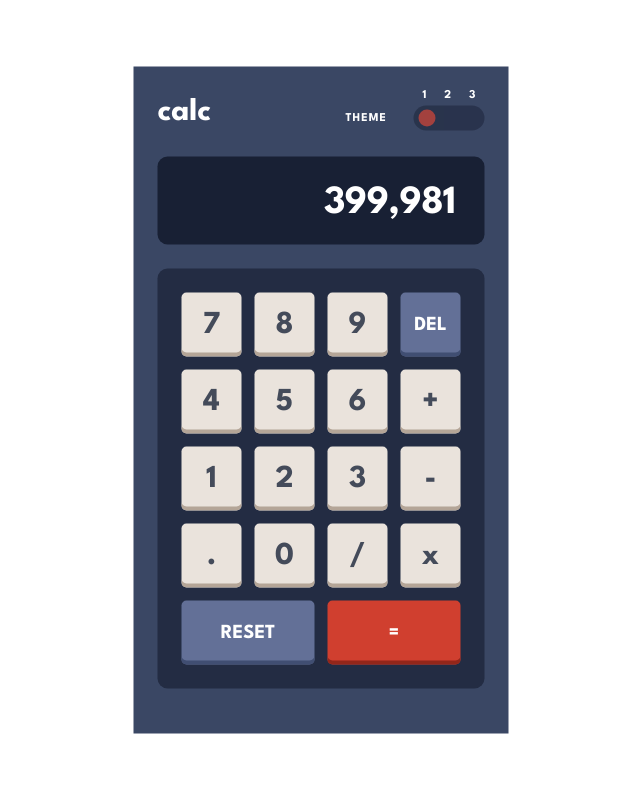
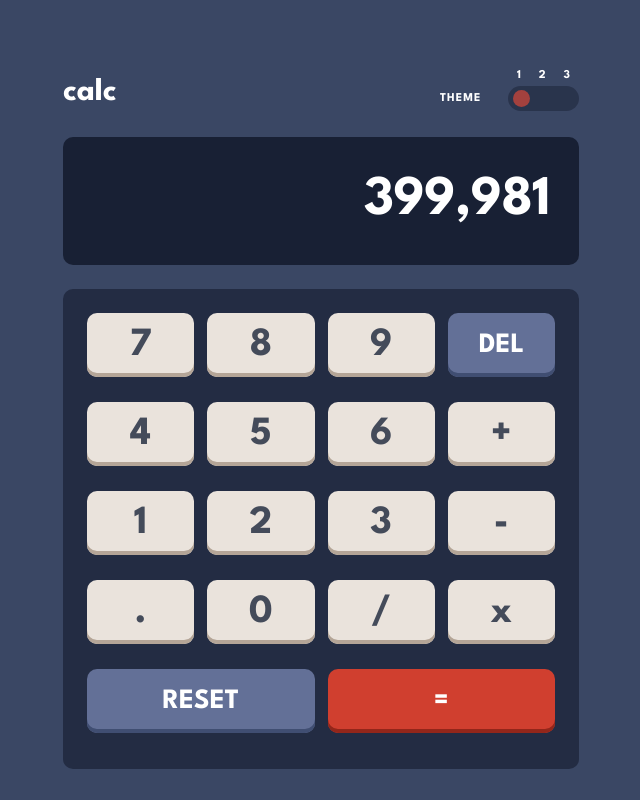
Before and after one commit to trekab/calculator-app, a React (Create React App) app: page / in a window 1280 px wide. Shown: the whole page, without its empty margins (319-959 px from the left). Built offline with nearby package versions, Linux system fonts and the light colour scheme.

Commit message:
Add css for large devices

```diff
--- a/src/App.css
+++ b/src/App.css
@@ -17,6 +17,7 @@
   --equals-color: #ffffff;
   --hover-primary: #a2b2e1;
   --hover-secondary: #f96b5b;
+  --btn-hover: #fffffe;
 }
 
 body[data-theme="theme-one"] {
@@ -35,6 +36,7 @@ body[data-theme="theme-one"] {
   --equals-color: #ffffff;
   --hover-primary: #a2b2e1;
   --hover-secondary: #f96b5b;
+  --btn-hover: #fffffe;
 }
 
 body[data-theme="theme-two"] {
@@ -53,6 +55,7 @@ body[data-theme="theme-two"] {
   --equals-color: #ffffff;
   --hover-primary: #62b5bc;
   --hover-secondary: #ff8a38;
+  --btn-hover: #ffffff;
 }
 
 body[data-theme="theme-three"] {
@@ -71,12 +74,17 @@ body[data-theme="theme-three"] {
   --equals-color: hsl(198, 20%, 13%);
   --hover-primary: #8631af;
   --hover-secondary: #93fff8;
+  --btn-hover: #6c34ac;
 }
 
 * {
   padding: 0;
   margin: 0;
   box-sizing: border-box;
+}
+
+body {
+  background-color: var(--main-bg);
 }
 
 .App {
@@ -113,50 +121,19 @@ body[data-theme="theme-three"] {
   height: 42px;
 }
 
-/* input {
-  height: 16px;
-  width: 16px;
-  appearance: none;
-  background-color: var(--key-bg-two);
-  border-radius: 50%;
-  opacity: 0;
-}
-
-.tri-state-toggle {
-  display: flex;
-  justify-content: space-around;
-  align-items: center;
-  border-radius: 50px;
-  width: 71px;
-  height: 26px;
-  background-color: var(--keypad-bg);
-}
-
-.tri-state-toggle label {
-  position: relative;
-  top: -20px;
-  left: 8px;
-  font-size: 12px;
-  line-height: 11.04px;
-}
-
-#one {
-  opacity: 1;
-} */
-
 .slidecontainer {
   width: 71px;
 }
 
 .slider {
-  -webkit-appearance: none; /* Override default CSS styles */
+  -webkit-appearance: none;
   appearance: none;
-  width: 100%; /* Full-width */
-  height: 25px; /* Specified height */
+  width: 100%;
+  height: 25px;
   background-color: var(--keypad-bg);
-  outline: none; /* Remove outline */
-  opacity: 0.7; /* Set transparency (for mouse-over effects on hover) */
-  -webkit-transition: 0.2s; /* 0.2 seconds transition on hover */
+  outline: none;
+  opacity: 0.7;
+  -webkit-transition: 0.2s;
   transition: opacity 0.2s;
   border-radius: 50px;
   padding: 5px;
@@ -164,21 +141,21 @@ body[data-theme="theme-three"] {
 }
 
 .slider::-webkit-slider-thumb {
-  -webkit-appearance: none; /* Override default look */
+  -webkit-appearance: none;
   appearance: none;
-  width: 17px; /* Set a specific slider handle width */
-  height: 17px; /* Slider handle height */
+  width: 17px;
+  height: 17px;
   border-radius: 50px;
-  background: var(--key-bg-two); /* Green background */
-  cursor: pointer; /* Cursor on hover */
+  background: var(--key-bg-two);
+  cursor: pointer;
   border: none;
 }
 
 .slider::-moz-range-thumb {
-  width: 17px; /* Set a specific slider handle width */
-  height: 17px; /* Slider handle height */
-  background: var(--key-bg-two); /* Green background */
-  cursor: pointer; /* Cursor on hover */
+  width: 17px;
+  height: 17px;
+  background: var(--key-bg-two);
+  cursor: pointer;
   border-radius: 50px;
   border: none;
 }
@@ -201,7 +178,9 @@ body[data-theme="theme-three"] {
   line-height: 36.8px;
   letter-spacing: -0.67px;
   padding: 29px;
-  text-align: right;
+  display: flex;
+  justify-content: flex-end;
+  align-items: center;
   color: var(--text-color);
 }
 
@@ -233,6 +212,10 @@ body[data-theme="theme-three"] {
   align-items: center;
   justify-content: center;
   cursor: pointer;
+}
+
+.button:hover {
+  background-color: var(--btn-hover);
 }
 
 .del-btn {
@@ -278,3 +261,34 @@ body[data-theme="theme-three"] {
 .slider::-moz-range-thumb:hover {
   background-color: var(--hover-secondary);
 }
+
+@media (min-width: 375px) {
+  .App {
+    width: 564px;
+    height: 706px;
+  }
+
+  .display {
+    width: 100%;
+    height: 128px;
+    font-size: 56px;
+  }
+
+  .buttons {
+    width: 100%;
+    height: 480px;
+  }
+
+  .button {
+    width: 100%;
+    border-radius: 10px;
+    font-size: 40px;
+  }
+
+  .equals-btn,
+  .reset-btn,
+  .del-btn {
+    width: 100%;
+    font-size: 28px;
+  }
+}
```
